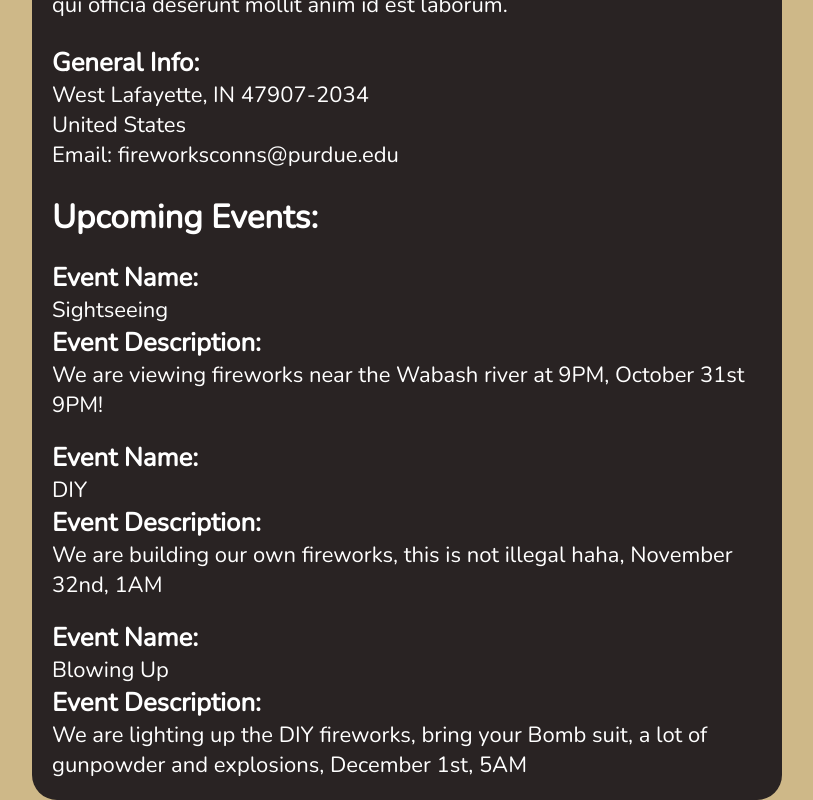
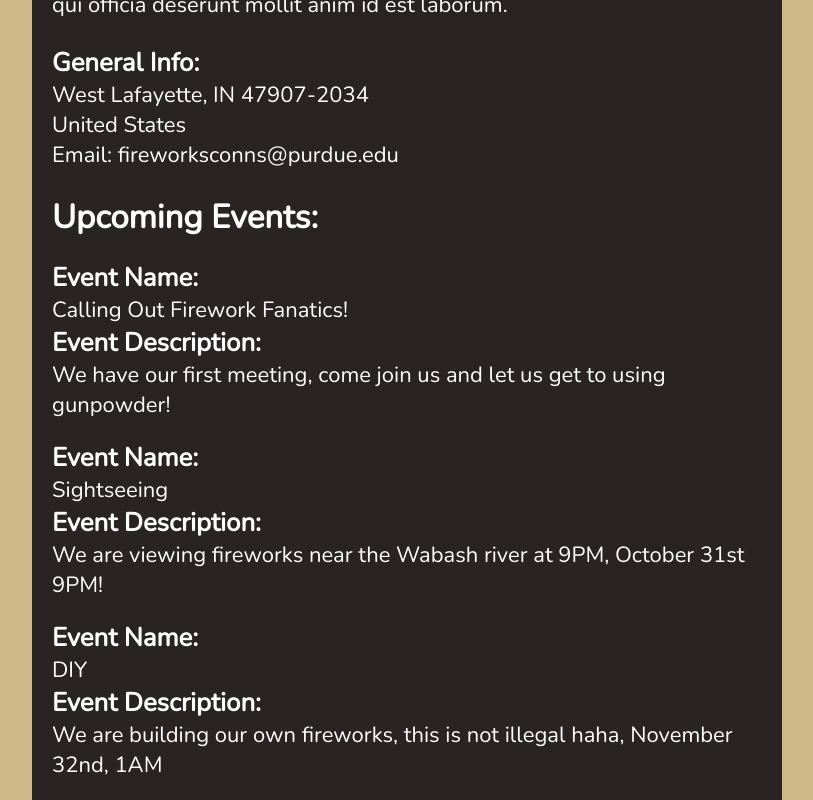
Before and after one commit to AdityaGupta03/PurdueHub, a React (Create React App) app in the folder register_ui/register-ui/: page /club in a window 1280 px wide. Shown: the part 466-1266 px from the top of the page, without its empty margins (233-1046 px from the left). Built offline with nearby package versions, Linux system fonts and the light colour scheme.

Commit message:
Created tags associated with events plus fake data

```diff
--- a/register_ui/register-ui/src/Club.css
+++ b/register_ui/register-ui/src/Club.css
@@ -47,7 +47,7 @@
     position: absolute;
     top: 0;
     right: 0;
-    background-color: #CEB888;; /* Set the button background color */
+    background-color: #CEB888; /* Set the button background color */
     color: #fff; /* Set the button text color */
     border: none;
     padding: 10px 20px;
@@ -75,3 +75,13 @@
     display: block;
     padding-top: 20px;
 }
+
+.actualTag {
+    display: inline-block;
+    padding: 4px 8px;
+    margin-right: 8px;
+    background-color: #c9a453; /* Change the background color to your preference */
+    color: #fff; /* Text color */
+    border-radius: 4px;
+    font-size: 30px;
+  }
--- a/register_ui/register-ui/src/ClubPage.js
+++ b/register_ui/register-ui/src/ClubPage.js
@@ -4,7 +4,6 @@
 
 import temp from './temporary-profile.jpeg' // temp picture
 import works from './fireworks-shape.jpg' // temp picture
-import eventDATA from './ClubEventData'
 
 
 function ClubPage() {
@@ -17,22 +16,32 @@
 
     const [clubName, setClubName] = useState('Firework Connoisseurs'); // club name for general page
     const [clubDescription, setClubDescription] = useState("Lorem ipsum dolor sit amet, consectetur adipiscing elit, sed do eiusmod tempor incididunt ut labore et dolore magna aliqua. exercitation ullamco laboris nisi ut  exercitation ullamco laboris nisi ut aliquip ex ea commodo consequat. Duis aute irure dolor in reprehenderit in voluptate velit esse cillum dolore eu fugiat nulla pariatur. Excepteur sint occaecat cupidatat non proident, sunt in culpa qui officia deserunt mollit anim id est laborum.");
+    const [clubTags, setClubTags] = useState([]);
+    const [indexOfEvent, setIndexOfEvent] = useState(0);
 
     const [isFollowingClub, setIsFollowingClub] = useState(false);
 
     // example
     const data = [
         {
+            eventName:'Calling Out Firework Fanatics!',
+            description: 'We have our first meeting, come join us and let us get to using gunpowder!',
+            tags: ["Club Callout", "Cops", "Crazy"]
+        },
+        {
             eventName:'Sightseeing',
-            description: 'We are viewing fireworks near the Wabash river at 9PM, October 31st 9PM!'
+            description: 'We are viewing fireworks near the Wabash river at 9PM, October 31st 9PM!',
+            tags: [""]
         },
         {
             eventName:'DIY',
-            description: 'We are building our own fireworks, this is not illegal haha, November 32nd, 1AM'
+            description: 'We are building our own fireworks, this is not illegal haha, November 32nd, 1AM',
+            tags: ["Club Callout", "Fun"]
         },
         {
             eventName:'Blowing Up',
-            description: 'We are lighting up the DIY fireworks, bring your Bomb suit, a lot of gunpowder and explosions, December 1st, 5AM'
+            description: 'We are lighting up the DIY fireworks, bring your Bomb suit, a lot of gunpowder and explosions, December 1st, 5AM',
+            tags: ["Professional Development"]
         }
     ];
     const [ events, setEvents ] = useState(data);
@@ -57,9 +66,8 @@
         }
     }
 
-    const viewEventPageClick = (name, description) => {
+    const viewEventPageClick = (name, description, tags) => {
 
-        console.log(viewingEvent);
         if(viewingEvent) {
             setEventName('');
             setEventDescription('');
@@ -67,6 +75,7 @@
         }
         else {
             setEventName(name);
+            setClubTags(tags);
             setEventDescription(description);
             setViewingEvent(true);
         }
@@ -88,11 +97,26 @@
                     <div className='summaryText'>
                         <h3>Description:</h3>
                         <p>{eventDescription}</p>
+                        <br/>
+                    </div>
+
+                    <div className='summaryText'>
+                        <h3>Associated Tags:</h3>
+                        <br />
+                        {clubTags.map((item, index) => {
+                            return (
+                                <div className='tags' style={{paddingBottom: '10px'}}>
+                                    <p className={ item.length === 0 ? "tags" : 'actualTag'}>{item.length === 0 ? "No Tags Associated With Event" : item}</p>
+                                </div>
+                            )
+                            }
+                        )}
                     </div>
 
                     <div className='containbtn' style={{paddingBottom: '100px'}}>
                         <button className={isFollowingClub ? "disabled" : "actualbtn"} onClick={followEvent} disabled={isFollowingClub ? true : false}>{isInterested ? "Unfollow Event": "Follow Event"}</button>
                     </div>
+
                 </div>
             ) : (
                 <div className='whole'>
@@ -121,7 +145,7 @@
                     <div>
                         {data.map((item, index) => {
                             return (
-                                <Link style={{textDecorationLine: 'none'}} onClick={() => viewEventPageClick(item.eventName, item.description)}>
+                                <Link style={{textDecorationLine: 'none'}} onClick={() => viewEventPageClick(item.eventName, item.description, item.tags)}>
                                     <div key={index} className='event'>
                                         <h3>Event Name:</h3>
                                         <p>{item.eventName}</p>
```
Also changed, not shown: register_ui/register-ui/src/EventPage.js (deleted, +0 -9 lines).
